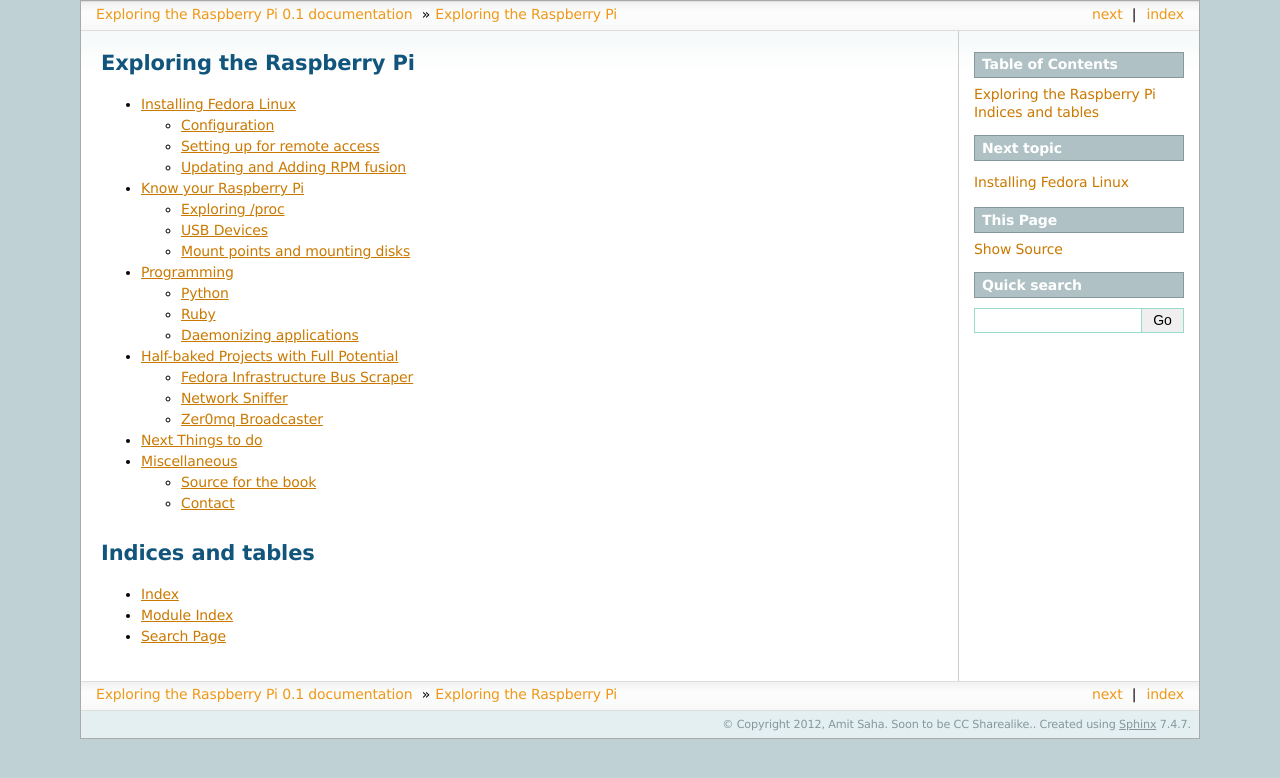
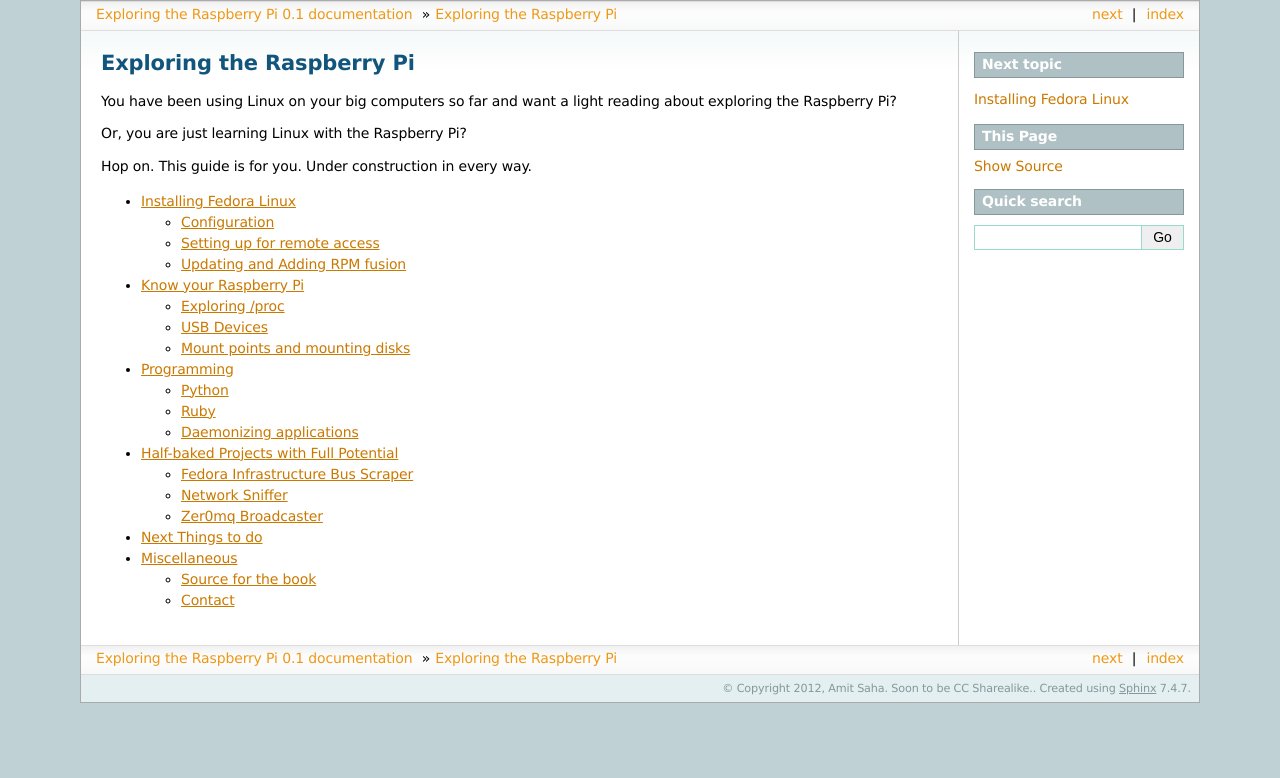
Before and after one commit to amitsaha/raspi-guide, a Sphinx documentation site: the page built from doc/index.rst, in a window 1280 px wide. Shown: the top 778 px of the page. Built offline with Sphinx 7.4.7, drawn with Linux system fonts in a browser that asks for light colours.

Commit message:
added introductory text

```diff
--- a/doc/index.rst
+++ b/doc/index.rst
@@ -5,6 +5,13 @@
 
 Exploring the Raspberry Pi
 ==========================
+
+You have been using Linux on your big computers so far and want a light
+reading about exploring the Raspberry Pi?
+
+Or, you are just learning Linux with the Raspberry Pi?
+
+Hop on. This guide is for you. Under construction in every way.
 
 .. toctree::
    :maxdepth: 2
@@ -15,13 +22,3 @@
    projects
    whatnext
    closing
-
-
-
-
-Indices and tables
-==================
-
-* :ref:`genindex`
-* :ref:`modindex`
-* :ref:`search`
```
